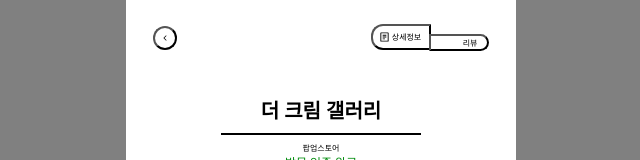
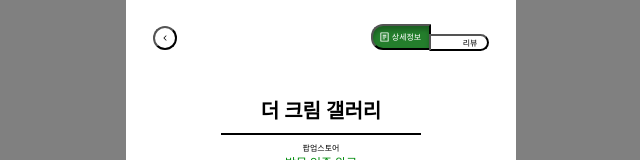
Before and after one commit to okiidokim/FrontEnd, a React (Vite) app in the folder catch-culture-frontend/: page /event/1 in a window 1280 px wide. Shown: the top 160 px of the page, without its empty margins (319-959 px from the left). Built offline with nearby package versions, Linux system fonts and the light colour scheme; some icons are missing; a web font is replaced by a local one.

Commit message:
Design: 헤더 정보 선택 디자인

```diff
--- a/catch-culture-frontend/src/components/eventHeader/EventHeader.jsx
+++ b/catch-culture-frontend/src/components/eventHeader/EventHeader.jsx
@@ -3,29 +3,29 @@ import { IoIosArrowBack } from 'react-icons/io';
 import { RiFileList2Line } from 'react-icons/ri';
 import { LiaCommentsSolid } from 'react-icons/lia';
 import { useNavigate, useParams } from 'react-router-dom';
-import { useEffect } from 'react';
+import { useEffect, useState } from 'react';
 
 function EventHeader ( {onSelectorChange} ) {
     console.log(onSelectorChange);
     const navigate = useNavigate();
 
-    let selector = 0;
+    let [select,setSelect] = useState(0);
     // 페이지 뒤로가기
     const onClickBackButton = () => {
         navigate(-1);
     }
 
     const onClickInfoButton = () => {
-        selector = 0
-        console.log(selector);
-        onSelectorChange(selector);
+        setSelect(0);
+        onSelectorChange(select);
     }
 
     const onClickReviewButton = () => {
-        selector = 1
-        console.log(selector);
-        onSelectorChange(selector)
+        setSelect(1);
+        onSelectorChange(select)
     }
+
+
 
     return (
         <S.Header>
@@ -33,11 +33,15 @@ function EventHeader ( {onSelectorChange} ) {
                 <IoIosArrowBack />
             </S.BackButton>
             <S.PageChangeArea>
-                <S.DetailInfoButton onClick={onClickInfoButton} active="active">
+                <S.DetailInfoButton
+                    onClick={onClickInfoButton}
+                    className={!select? 'active' : ''} >
                     <RiFileList2Line />
                     <b>상세정보</b>
                 </S.DetailInfoButton>
-                <S.EventReviewButton onClick={onClickReviewButton} active={ selector == 1 ? 'true': 'false'}>
+                <S.EventReviewButton
+                    onClick={onClickReviewButton}
+                    className={select? 'active' : ''} >
                     <LiaCommentsSolid />
                     <b>리뷰</b>
                 </S.EventReviewButton>
--- a/catch-culture-frontend/src/components/eventHeader/style.jsx
+++ b/catch-culture-frontend/src/components/eventHeader/style.jsx
@@ -39,16 +39,23 @@ export const PageChangeArea = styled.div`
         align-items: center;
         justify-content: center;
     }
-
-    * .active {
+    & .active {
+        box-shadow: 0px 4px 4px 0px rgba(0, 0, 0, 0.25) inset;
         background-color: #247e2c;
-        color: white;
+        * {
+            color: white;
+        }
     }
 
     * > svg,
     * > svg > * {
         width: 20px;
         height: 20px;
+        background-color:rgba(0,0,0,0);
+    }
+
+    b {
+        background-color:rgba(0,0,0,0);
     }
 `;
 
--- a/catch-culture-frontend/src/pages/culturalEventDetail/CulturalEventDetail.jsx
+++ b/catch-culture-frontend/src/pages/culturalEventDetail/CulturalEventDetail.jsx
@@ -178,29 +178,13 @@ function culturalEventDetail() {
         return description;
     }, [isShowMore]);
 
-    const selectorHandler = (selector) => {
-
+    const selectorHandler = (select) => {
+        setSelector(select);
     }
 
     return (
         <S.Wrapper>
             {/* 헤더 영역 (상단 고정) */}
-            {/* <S.Header>
-                <S.BackButton onClick={onClickBackButton}>
-                    <IoIosArrowBack />
-                </S.BackButton>
-                <S.PageChangeArea>
-                    <S.DetailInfoButton>
-                        <RiFileList2Line />
-                        <b>상세정보</b>
-                    </S.DetailInfoButton>
-                    <S.EventReviewButton>
-                        <LiaCommentsSolid />
-                        <b>리뷰</b>
-                    </S.EventReviewButton>
-                </S.PageChangeArea>
-            </S.Header> */}
-
             <EventHeader onSelectorChange={selectorHandler}/>
 
             {/* 문화 행사 정보 영역 */}
--- a/catch-culture-frontend/src/pages/culturalEventDetail/CulturalEventDetailStyle.jsx
+++ b/catch-culture-frontend/src/pages/culturalEventDetail/CulturalEventDetailStyle.jsx
@@ -10,63 +10,6 @@ export const Wrapper = styled.div`
     flex-direction: column;
     padding: 0px 28px 28px 28px;
     font-family: NotoSansKR_Light;
-`;
-
-/************
- * 헤더 영역 *
- ************/
-export const Header = styled.div`
-    width: 100%;
-    height: 75px;
-    display: flex;
-    justify-content: flex-start;
-    align-items: center;
-    position: sticky;
-    top: 0px;
-    background-color: white;
-    z-index: 2;
-`;
-
-// 뒤로가기 버튼
-export const BackButton = styled.button`
-    display: flex;
-    margin-right: auto;
-    border-radius: 30px;
-    align-items: center;
-    aspect-ratio: 1;
-    background-color: white;
-    width: 24px;
-    height: 24px;
-
-    * {
-        width: 16px;
-        height: 16px;
-    }
-`;
-
-// 화면 전환 선택
-export const PageChangeArea = styled.div`
-    * {
-        font-size: 8px;
-        width: 60px;
-        background-color: white;
-        text-align: center;
-        height: 100%;
-        display: inline-flex;
-        align-items: center;
-        justify-content: center;
-    }
-
-    * .active {
-        background-color: #247e2c;
-        color: white;
-    }
-
-    * > svg,
-    * > svg > * {
-        width: 20px;
-        height: 20px;
-    }
 `;
 
 // 상세 정보 버튼
```
